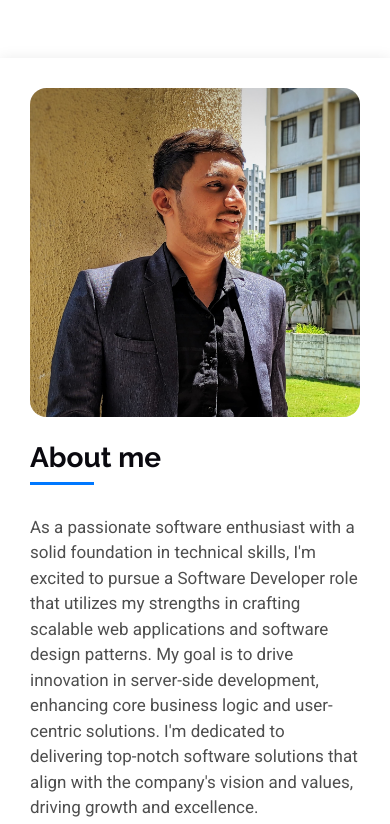
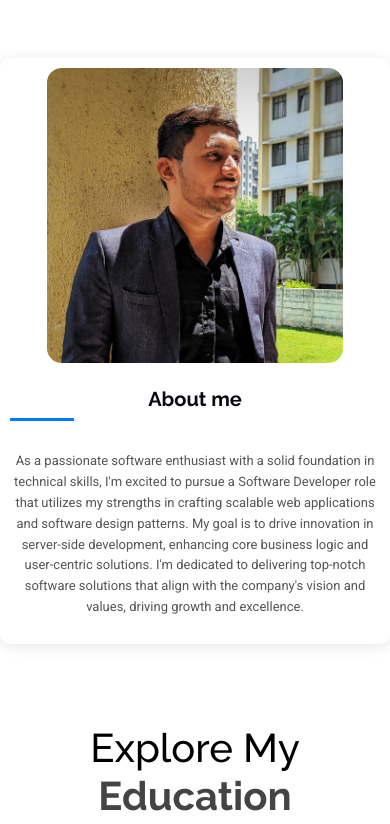
Before and after one commit to AbhiComp/Portfolio-Website, a plain HTML site: page index.html in a window 390 px wide. Shown: the part 830-1654 px from the top of the page. Drawn offline with Linux system fonts and the light colour scheme.

Commit message:
CSS Updated

```diff
--- a/assets/css/main.css
+++ b/assets/css/main.css
@@ -743,22 +743,19 @@ section,
   }
 }
 
-/*--------------------------------------------------------------
-# About Section
---------------------------------------------------------------*/
 .about .container {
   background-color: var(--surface-color);
   box-shadow: 0px 2px 15px rgba(0, 0, 0, 0.1);
   padding: 30px;
+  border-radius: 10px;
 }
 
-.about .container .col-lg-5 img{
+.about .container .col-lg-5 img {
   transform: scaleX(-1);
   border-radius: 5%;
-
+  max-width: 100%; /* Ensures the image is responsive */
+  height: auto;
 }
-
-
 
 .about .about-me h4 {
   font-size: 28px;
@@ -782,8 +779,75 @@ section,
 
 .about .about-me p {
   font-size: 17px;
+  line-height: 1.6;
+  color: #555;
 }
 
+/* Media Queries for Responsiveness */
+
+/* For Tablets and Small Desktops */
+@media (max-width: 992px) {
+  .about .container {
+    padding: 20px;
+  }
+
+  .about .about-me h4 {
+    font-size: 24px;
+  }
+
+  .about .about-me p {
+    font-size: 15px;
+  }
+
+  .about .col-md-6 {
+    text-align: center; /* Centers the text on smaller screens */
+  }
+
+  .about .container .col-lg-5 img {
+    margin-bottom: 20px;
+  }
+}
+
+/* For Mobile Devices */
+@media (max-width: 768px) {
+  .about .container {
+    padding: 15px;
+  }
+
+  .about .about-me h4 {
+    font-size: 22px;
+  }
+
+  .about .about-me p {
+    font-size: 14px;
+  }
+
+  .about .row {
+    flex-direction: column; /* Stacks content vertically */
+    text-align: center;
+  }
+
+  .about .container .col-lg-5 img {
+    transform: scaleX(-1);
+    width: 80%; /* Reduces image size on small screens */
+    margin: 0 auto;
+  }
+}
+
+/* For Extra Small Devices */
+@media (max-width: 576px) {
+  .about .about-me h4 {
+    font-size: 20px;
+  }
+
+  .about .about-me p {
+    font-size: 13px;
+  }
+
+  .about .container {
+    padding: 10px;
+  }
+}
 /*--------------------------------------------------------------
 # Resume Section
 --------------------------------------------------------------*/
```
Also changed, not shown: 1 other file.
